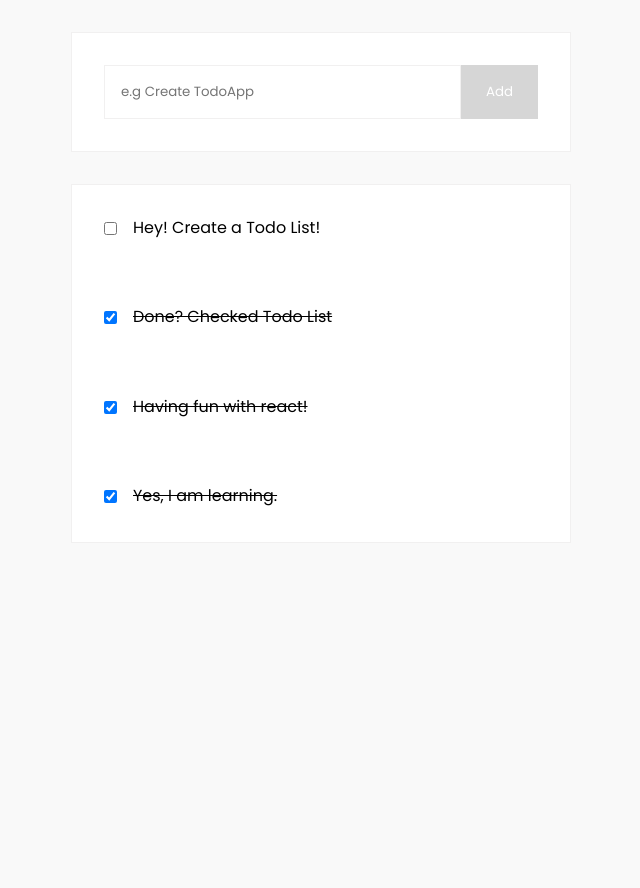
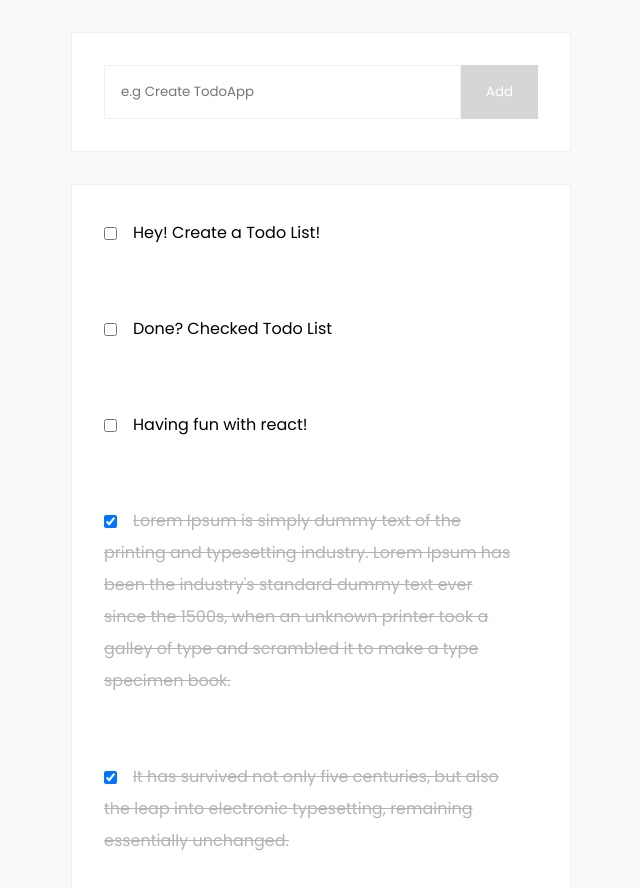
Before and after one commit to kurtobando/simple-todo, a React (Create React App) app: page / in a window 1280 px wide. Shown: the whole page, without its empty margins (319-959 px from the left). Before the commit the page ends 832 px from the top, so only its background shows below. Built offline with nearby package versions, Linux system fonts and the light colour scheme.

Commit message:
add todo data in TodoData.js

```diff
--- a/src/App.css
+++ b/src/App.css
@@ -76,13 +76,17 @@
 
 .TodoApp__list li label {
 	width: 100%;
-	padding-top: 3px;
+/* 	padding-top: 3px; */
+	line-height: 2;
 }
 
 .TodoApp__list li button {
 	border-radius: 50%;
     padding: 0.2em 0.7em;
+	margin-top: 4px;
     border: none;
     color: white;
 	background-color: #fff;
+
+	max-height: 25px;
 }
--- a/src/component/TodoData.js
+++ b/src/component/TodoData.js
@@ -7,18 +7,25 @@
 	{
 		key 		: 2,
 		text 		: "Done? Checked Todo List",
-		isCompleted	: true
+		isCompleted	: false
 	},
 	{
 		key 		: 3,
 		text 		: "Having fun with react!",
+		isCompleted	: false
+	},
+	{
+		key 		: 4,
+		text 		: "Lorem Ipsum is simply dummy text of the printing and typesetting industry. Lorem Ipsum has been the industry's standard dummy text ever since the 1500s, when an unknown printer took a galley of type and scrambled it to make a type specimen book. ",
 		isCompleted	: true
 	},
 	{
-		key 		: 4,
-		text 		: "Yes, I am learning.",
+		key 		: 5,
+		text 		: "It has survived not only five centuries, but also the leap into electronic typesetting, remaining essentially unchanged. ",
 		isCompleted	: true
 	}
+
+
 ]
 
 
--- a/src/component/TodoItem.js
+++ b/src/component/TodoItem.js
@@ -10,7 +10,7 @@
 		const isCompleted 	= this.props.listofToDoObj.isCompleted
 		const onChange 		= this.props.onChange
 		const onClick 		= this.props.onClick
-		const style			= isCompleted? { textDecoration : "line-through" } : null
+		const style			= isCompleted ? { textDecoration : "line-through", color: "#b3b3b3" } : null
 
 		return(
 			<li key={ key } >
```
